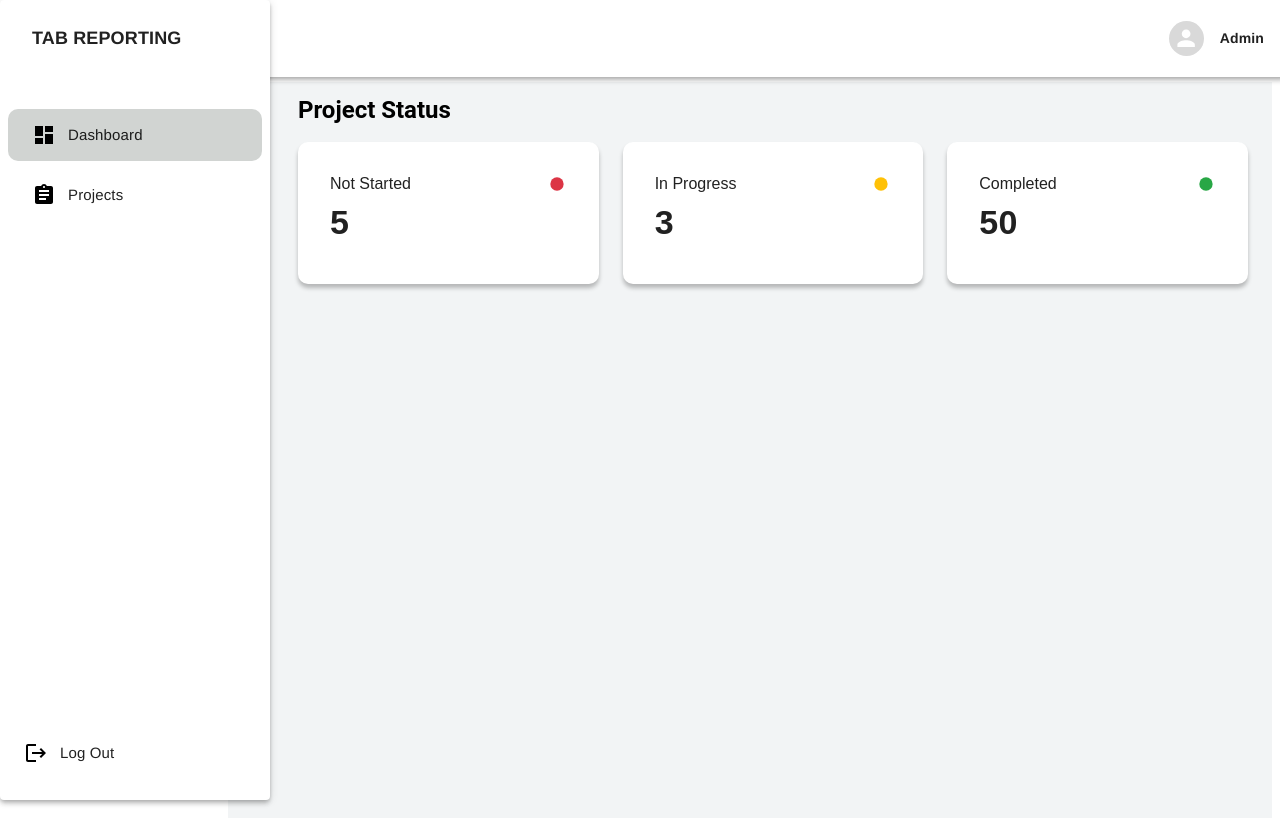
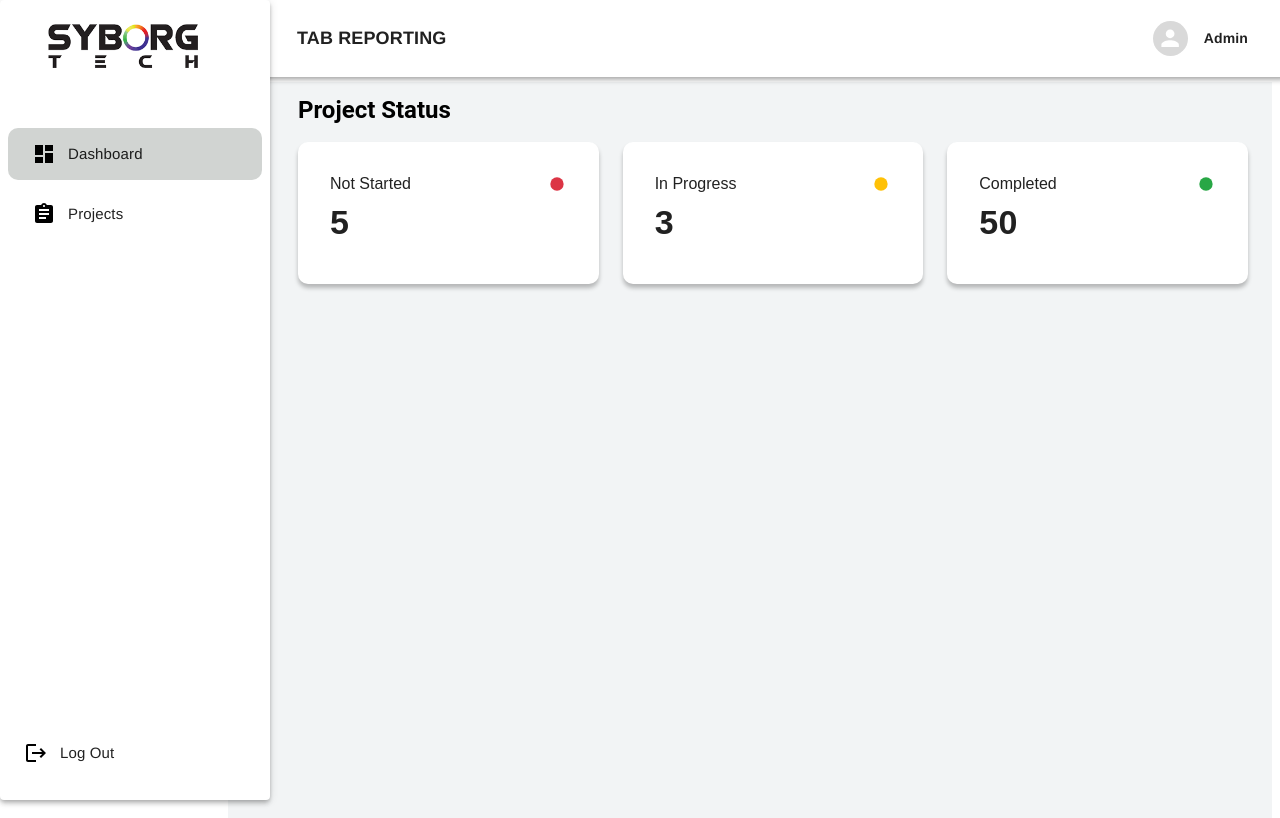
Before and after one commit to harshadyadav8485/ReactViteProject, a React (Vite) app: page /dashboard in a window 1280 px wide. Built offline with nearby package versions, Linux system fonts and the light colour scheme.

Commit message:
Added syborh logo to application and managed header

```diff
--- a/src/Components/Layout/Header.jsx
+++ b/src/Components/Layout/Header.jsx
@@ -42,7 +42,6 @@ const Header = () => {
         bgcolor: "#fff",
       }}
     >
-      {/* Top Bar inside main content (like user info bar) */}
       <Paper
         elevation={4}
         sx={{
@@ -58,7 +57,15 @@ const Header = () => {
           borderBottomLeftRadius: 0,
         }}
       >
-        <Box sx={{ display: "flex", alignItems: "center", gap: 2 }}>
+        {/* <Box
+          sx={{
+            display: "flex",
+            alignItems: "center",
+            gap: 2,
+          }}
+        >
+          <Typography>TAB REPORTING</Typography>
+
           <Avatar
             sx={{
               width: 35,
@@ -75,6 +82,47 @@ const Header = () => {
           >
             Admin
           </Typography>
+        </Box> */}
+        <Box
+          sx={{
+            display: "flex",
+            alignItems: "center",
+            justifyContent: "space-between",
+            width: "100%",
+            padding: "0 16px",
+          }}
+        >
+          <Typography
+            variant="h6"
+            sx={{
+              fontWeight: 600,
+              paddingLeft: "100px",
+              fontFamily: "Poppins-Bold, Helvetica",
+              fontWeight: 700,
+              fontSize: "18px",
+            }}
+          >
+            TAB REPORTING
+          </Typography>
+
+          <Box sx={{ display: "flex", alignItems: "center", gap: 2 }}>
+            <Avatar
+              sx={{
+                width: 35,
+                height: 35,
+                bgcolor: "#d9d9d9",
+              }}
+            />
+            <Typography
+              sx={{
+                fontFamily: "Poppins, Helvetica",
+                fontWeight: 700,
+                fontSize: 16,
+              }}
+            >
+              Admin
+            </Typography>
+          </Box>
         </Box>
       </Paper>
     </Box>
--- a/src/Components/Layout/Sidebar.jsx
+++ b/src/Components/Layout/Sidebar.jsx
@@ -137,23 +137,22 @@ const Sidebar = () => {
         display: "flex",
         flexDirection: "column",
         justifyContent: "space-between",
-        transition: "width 0.3s ease", // 🔁 smooth resizing
+        transition: "width 0.3s ease",
       }}
     >
       <Box>
-        <Typography
-          variant="h6"
+        <Box
           sx={{
             mt: 3,
-            ml: 4,
+            ml: 6,
             fontFamily: "Poppins-Bold, Helvetica",
-            fontWeight: 700,
-            fontSize: "18px", // 🔹 reduced size for all screens
           }}
         >
-          TAB REPORTING
-        </Typography>
-
+          <img
+            src="src/assets/syborg-techLogo.png"
+            style={{ width: "150px", height: "auto" }}
+          />
+        </Box>
         <List sx={{ mt: 6, px: 1 }}>
           {menuItems.map((item) => (
             <ListItem
@@ -173,7 +172,7 @@ const Sidebar = () => {
               }}
             >
               <ListItemIcon
-                sx={{ minWidth: "36px", ml: "8px", color: "#000000" }} // 🎯 adjusted spacing
+                sx={{ minWidth: "36px", ml: "8px", color: "#000000" }}
               >
                 {item.icon}
               </ListItemIcon>
```
Also changed, not shown: src/assets/syborg-techLogo.png (added).
